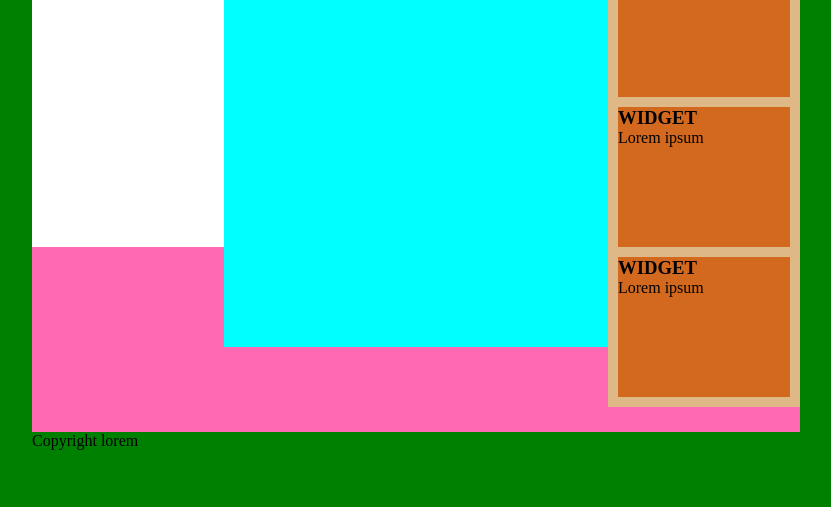
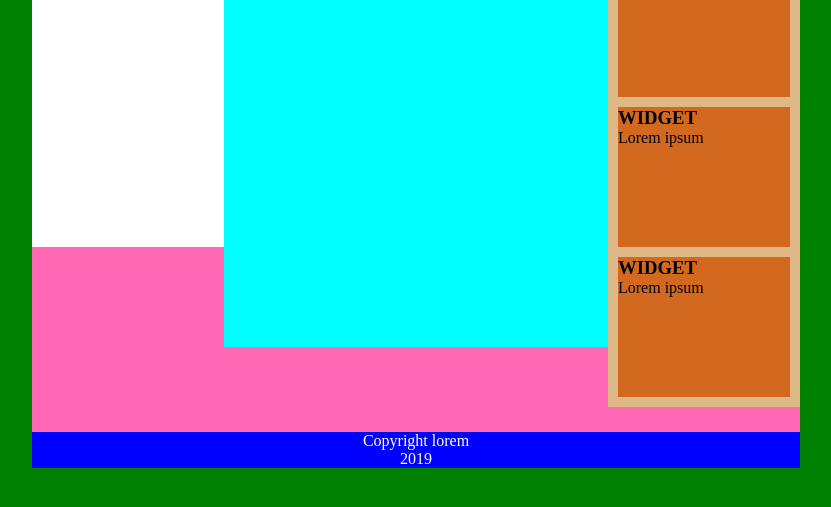
Before and after one commit to Zappykeyboard/htmlcss-struttura-wp, a plain HTML site: page index.html in a window 1280 px wide. Shown: the part 201-708 px from the top of the page, without its empty margins (224-1055 px from the left). Drawn offline with Linux system fonts and the light colour scheme.

Commit message:
impostato stile del footer

```diff
--- a/css/style.css
+++ b/css/style.css
@@ -86,3 +86,10 @@ nav{
     display: table;
     clear: both;
 }
+
+/*stile footer*/
+footer{
+    background-color: blue;
+    color: white;
+    text-align: center;
+}
--- a/index.html
+++ b/index.html
@@ -72,6 +72,7 @@
     <!--footer-->
     <footer>
         <p>Copyright lorem</p>
+        <p>2019</p>
     </footer>
 </body>
 
```
